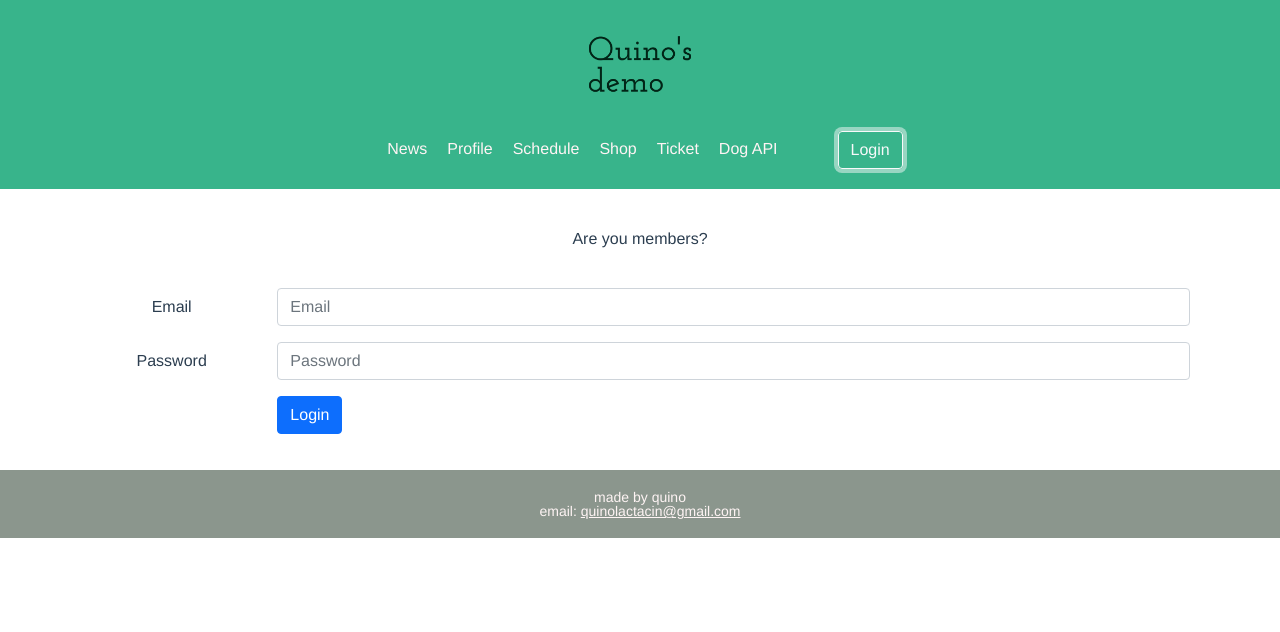
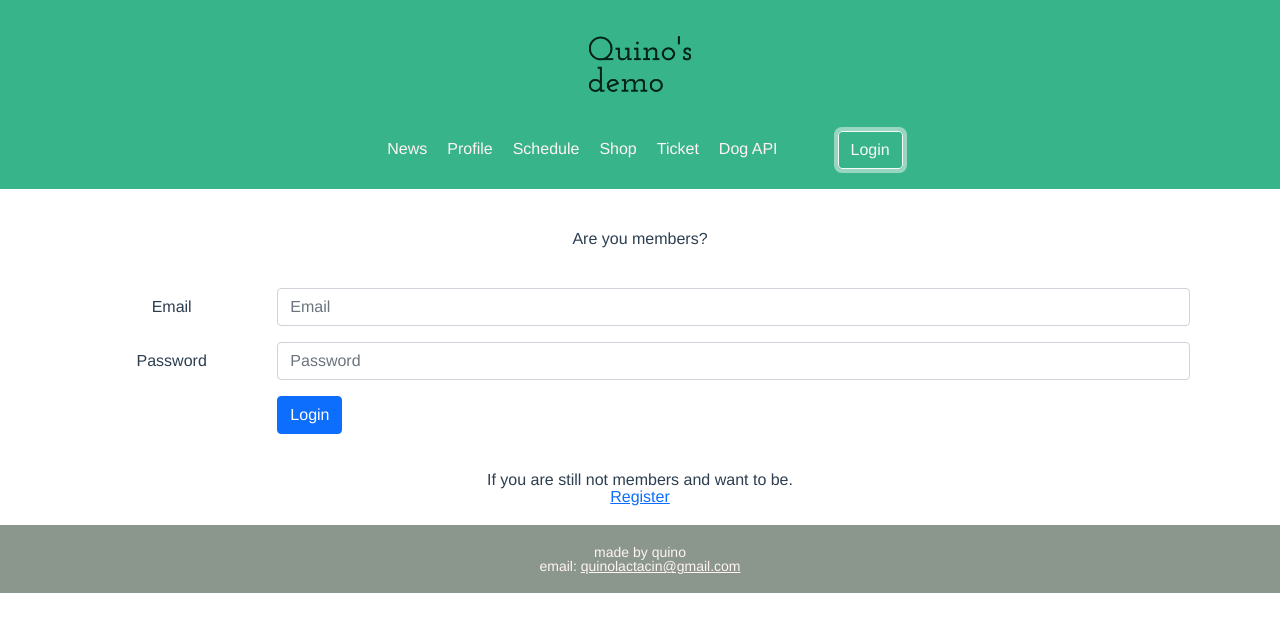
Before and after one commit to quino28/VueForJob, a Vue app in the folder front/: page / in a window 1280 px wide. Both pictures are taken after a click on the button "Login". Shown: the top 632 px of the page. Built offline with nearby package versions, Linux system fonts and the light colour scheme; no server answers.

Commit message:
add text for registering members in login page

```diff
--- a/front/src/components/Body/Login.vue
+++ b/front/src/components/Body/Login.vue
@@ -24,6 +24,10 @@
         <button class="btn btn-primary" @click="login">Login</button>
       </div>
     </div>
+  </div>
+  <div style="padding: 0px 20px 20px">
+    <h1>If you are still not members and want to be.</h1>
+    <p><a href="#">Register</a></p>
   </div>
 </template>
 
```
